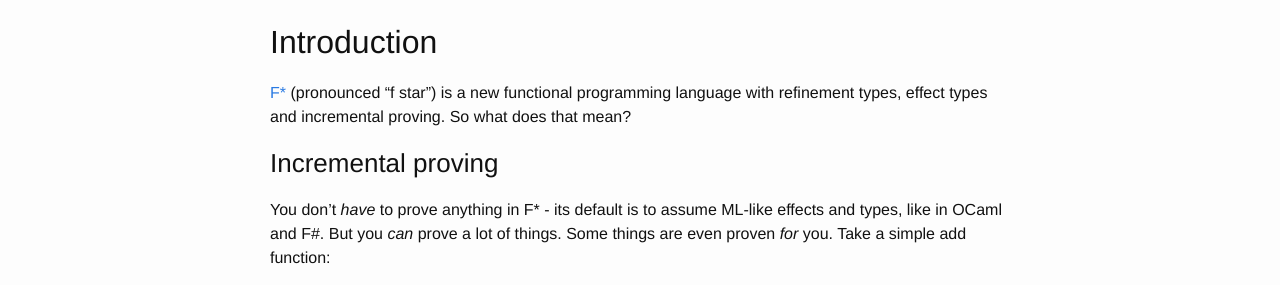
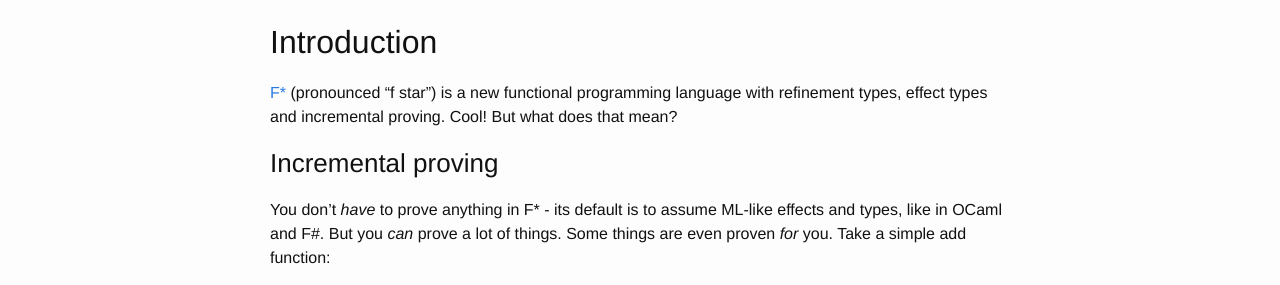
Before and after one commit to olleharstedt/olleharstedt.github.io, a Jekyll site: the page built from _posts/2017-01-12-typestate-in-fstar.markdown, in a window 1280 px wide and 900 px high. Shown: the part 245-530 px from the top of the window. Built offline with Jekyll 4.4.1, drawn with Linux system fonts in a browser that asks for light colours; nearby versions of some CDN libraries.

Commit message:
Don't use plugin

```diff
--- a/_includes/tip.html
+++ b/_includes/tip.html
@@ -1,7 +1,7 @@
 <div style='margin: 1em 3em;'>
     <table>
         <tr>
-            <td>{% icon fa-info-circle fa-2x %}</td>
+            <td><span class='fa fa-icon fa-info-circle fa-2x'></span></td>
             <td> {{ include.text }}</td>
         </tr>
     </table>
--- a/_posts/2017-01-12-typestate-in-fstar.markdown
+++ b/_posts/2017-01-12-typestate-in-fstar.markdown
@@ -9,7 +9,7 @@
 
 ## Introduction
 
-[F\*](https://www.fstar-lang.org/) (pronounced "f star") is a new functional programming language with refinement types, effect types and incremental proving. So what does that mean?
+[F\*](https://www.fstar-lang.org/) (pronounced "f star") is a new functional programming language with refinement types, effect types and incremental proving. Cool! But what does that mean?
 
 ### Incremental proving
 
```
